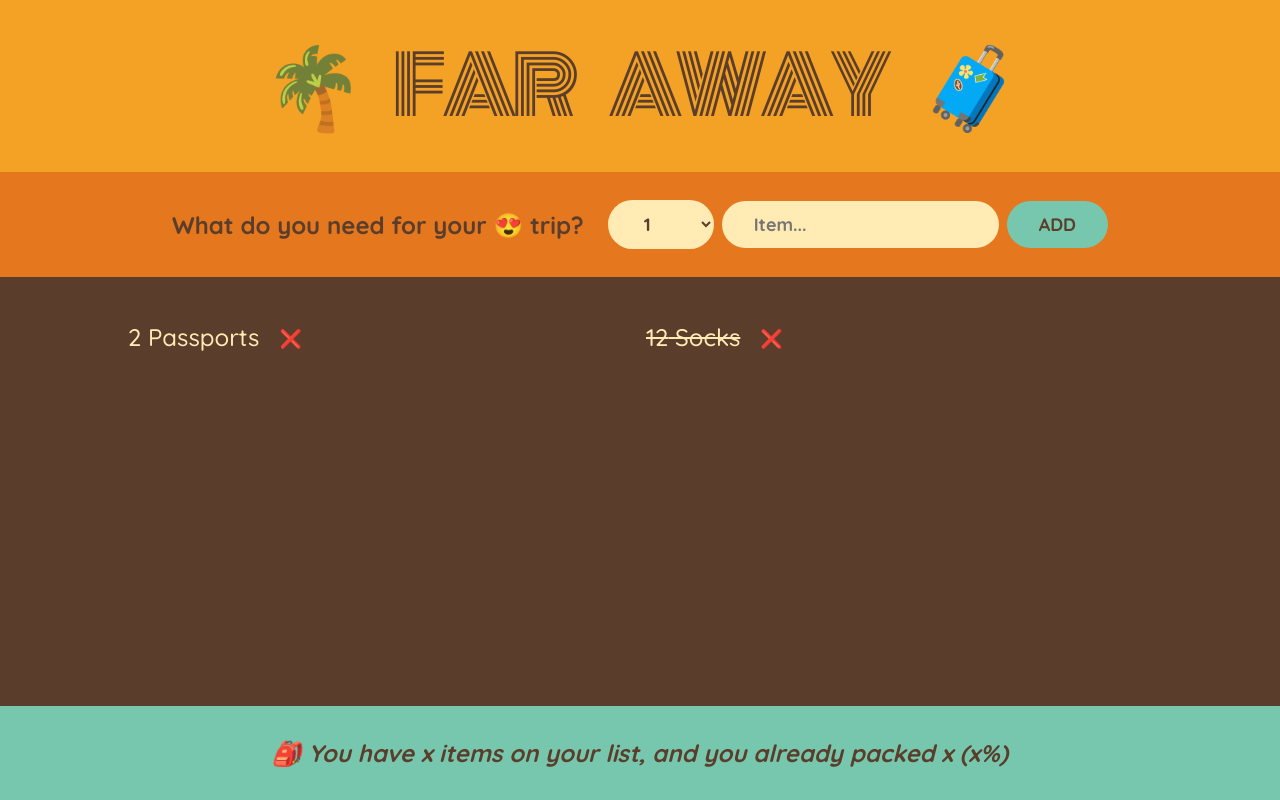
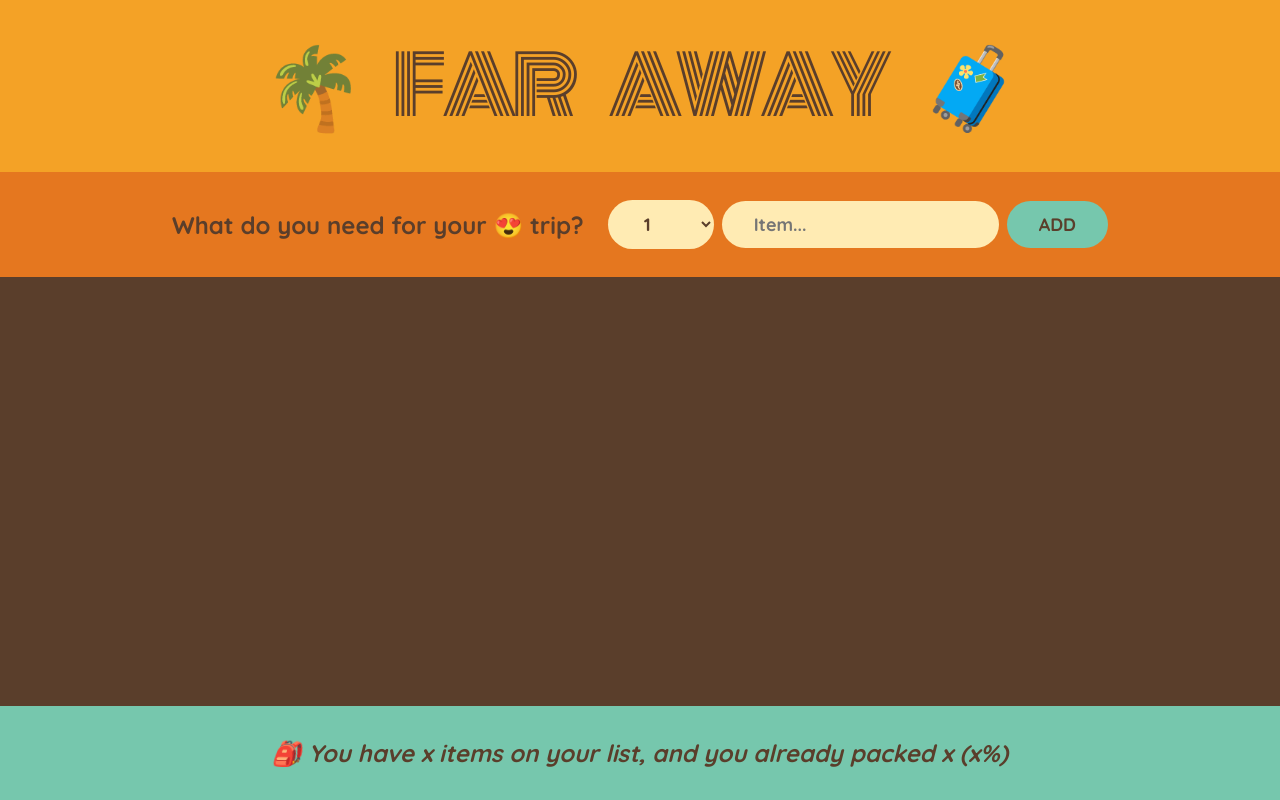
Before and after one commit to r3hmantom/react-travel-list, a React (Vite) app: page / in a window 1280 px wide. Built offline with nearby package versions, Linux system fonts and the light colour scheme.

Commit message:
Lifting up State

```diff
--- a/src/App.tsx
+++ b/src/App.tsx
@@ -1,12 +1,23 @@
-import React from "react";
+import React, { useState } from "react";
 import { Form, Logo, PackingList, Stats } from "./components";
 
+// Item object interface
+interface Item {
+  id: number;
+  description: string;
+  quantity: number;
+  packed: boolean;
+}
+
 const App: React.FC = (): JSX.Element => {
+  // Item[] = array of item objects
+  const [items, setItems] = useState<Item[]>([]);
+
   return (
     <div className="app">
       <Logo />
-      <Form />
-      <PackingList />
+      <Form setItems={setItems} />
+      <PackingList items={items} />
       <Stats />
     </div>
   );
--- a/src/components/Form.tsx
+++ b/src/components/Form.tsx
@@ -1,14 +1,26 @@
 import React, { FormEvent, useState } from "react";
 
-const Form: React.FC = (): JSX.Element => {
+// Item Object Interface
+interface Item {
+  id: number;
+  description: string;
+  quantity: number;
+  packed: boolean;
+}
+
+// Form Props, accepts setItems
+interface FormProps {
+  setItems: React.Dispatch<React.SetStateAction<Item[]>>;
+}
+
+const Form: React.FC<FormProps> = ({ setItems }): JSX.Element => {
   //   description ,quantity state
   const [description, setDescription] = useState<string>("");
   const [quantity, setQuantity] = useState<number>(1);
-  const [items, setItems] = useState<Array<Object>>([]);
 
   // handleAddItems function
-  function handleAddItems(item: Object): void {
-    setItems((items) => [...items, item]);
+  function handleAddItems(item: Item): void {
+    setItems((items: Item[]) => [...items, item]);
   }
 
   //  handleSubmit function
--- a/src/components/PackingList.tsx
+++ b/src/components/PackingList.tsx
@@ -1,25 +1,20 @@
 import React from "react";
 
-interface ItemProps {
-  item: {
-    id: number;
-    description: string;
-    quantity: number;
-    packed: boolean;
-  };
+// Item object interface
+interface Item {
+  id: number;
+  description: string;
+  quantity: number;
+  packed: boolean;
 }
 
 // ITEM LIST
-const PackingList: React.FC = (): JSX.Element => {
-  const initialItems: ItemProps["item"][] = [
-    { id: 1, description: "Passports", quantity: 2, packed: false },
-    { id: 2, description: "Socks", quantity: 12, packed: true },
-  ];
-
+const PackingList: React.FC<{ items: Item[] }> = ({ items }): JSX.Element => {
   return (
     <div className="list">
       <ul>
-        {initialItems.map((item) => {
+        {items.map((item: Item) => {
+          // passing item object to create individual Item
           return <Item item={item} key={item.id} />;
         })}
       </ul>
@@ -28,7 +23,7 @@ const PackingList: React.FC = (): JSX.Element => {
 };
 
 // ITEM
-const Item: React.FC<ItemProps> = ({ item }): JSX.Element => {
+const Item: React.FC<{ item: any }> = ({ item }): JSX.Element => {
   return (
     <li>
       <span style={item.packed ? { textDecoration: "line-through" } : {}}>
```
